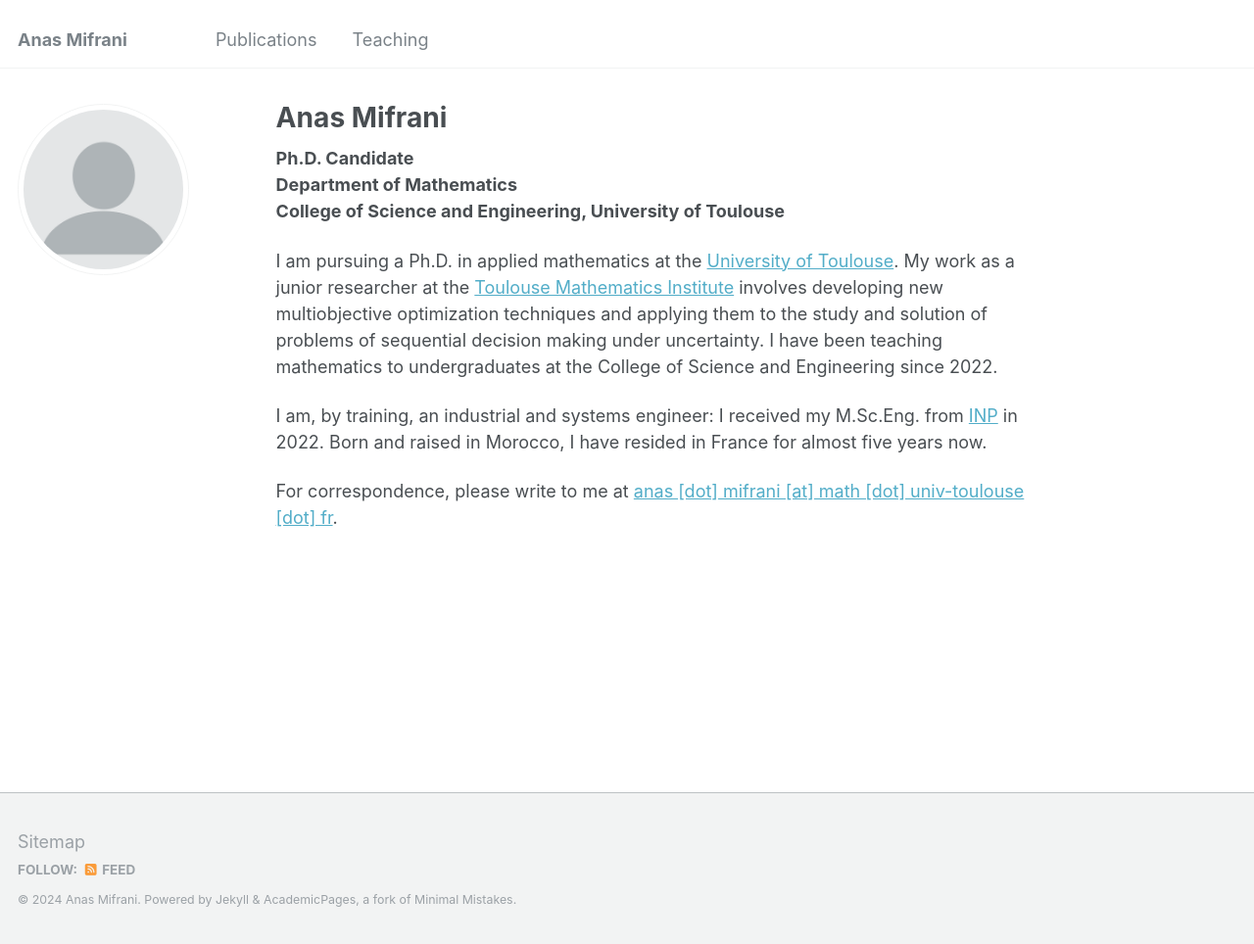
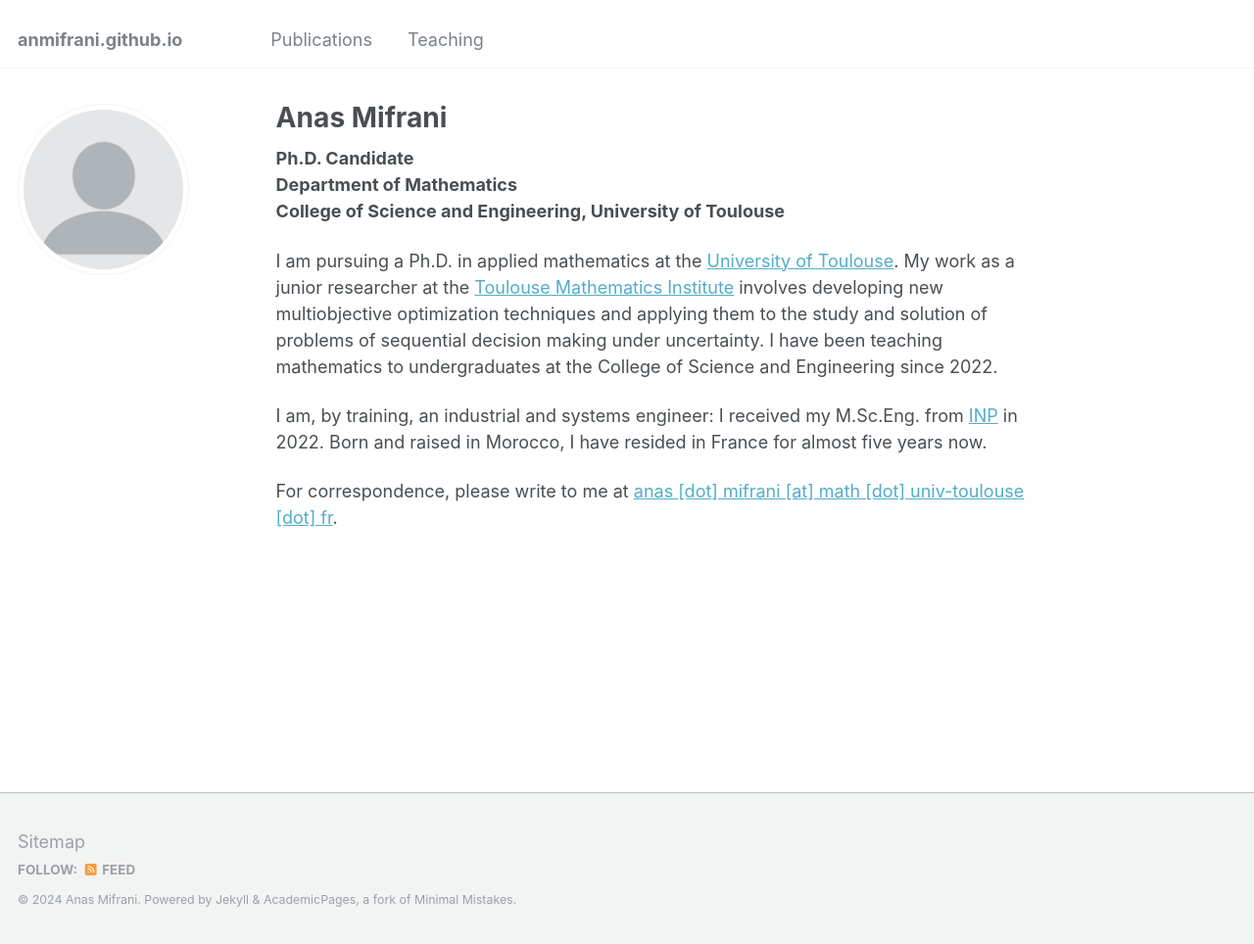
Before and after one commit to anmifrani/anmifrani.github.io, a Jekyll site: the page built from _pages/about.md, in a window 1280 px wide and 964 px high. Shown: the whole window at 98% size. Built offline with Jekyll 4.4.1, drawn with Linux system fonts in a browser that asks for light colours.

Commit message:
Update _config.yml

```diff
--- a/_config.yml
+++ b/_config.yml
@@ -8,7 +8,7 @@
 
 # Basic Site Settings
 locale                   : "en-US"
-title                    : "Anas Mifrani"
+title                    : #""
 title_separator          : "-"
 name                     : &name "Anas Mifrani"
 description              : &description "personal description"
```
